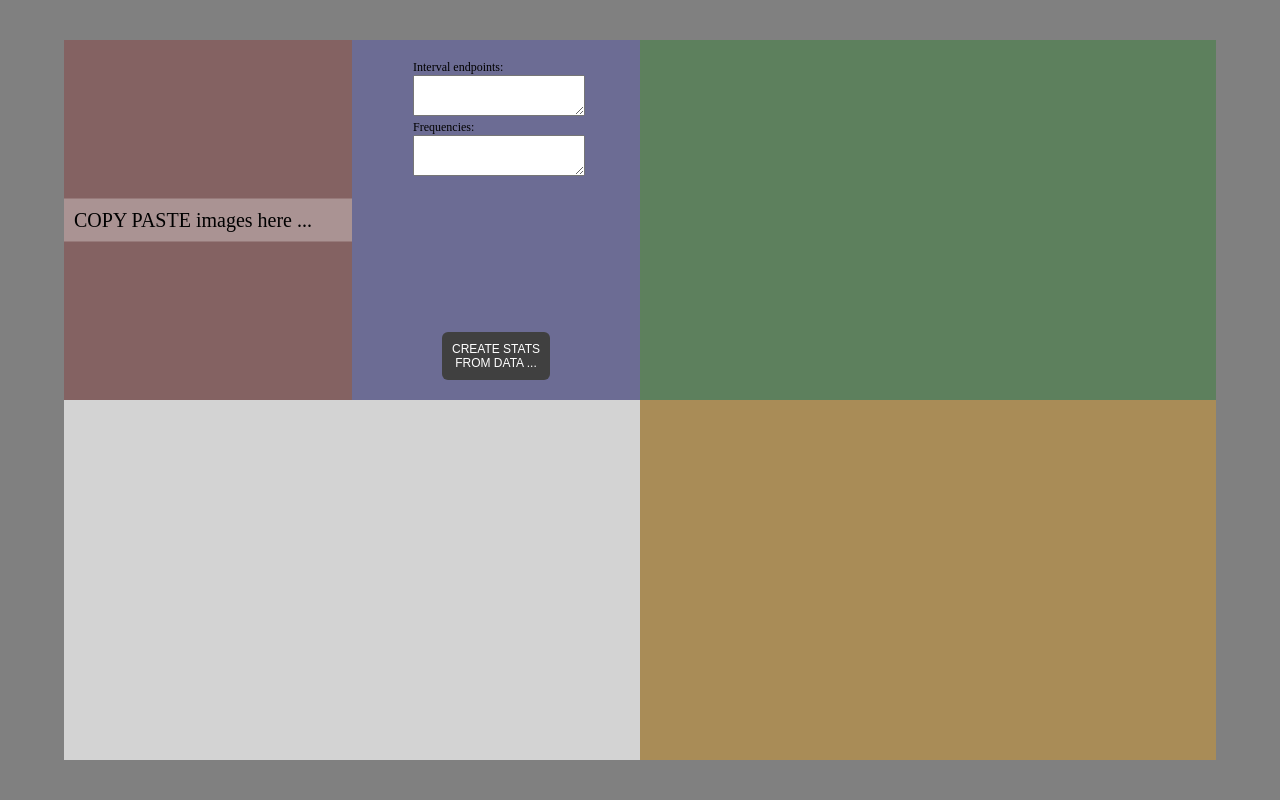
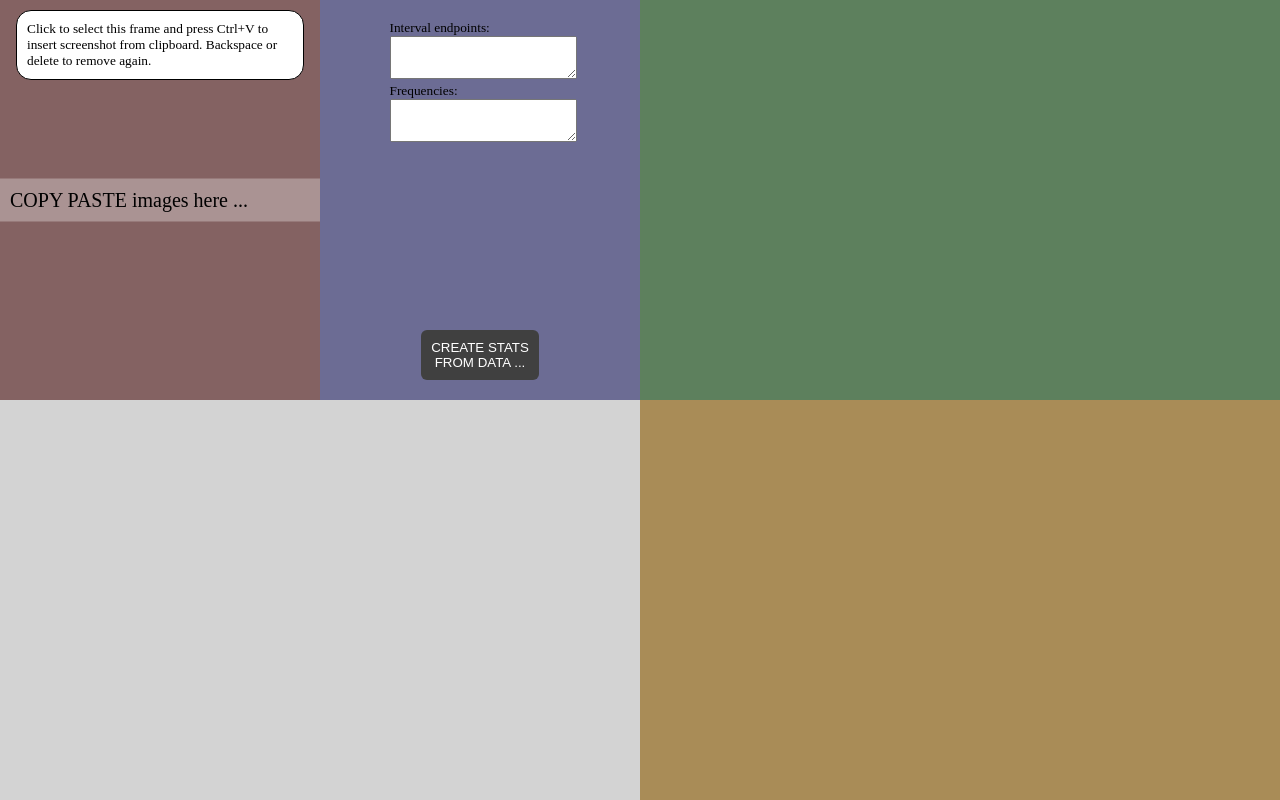
Before and after one commit to eskilwadsholt/descriptive-stats, a plain HTML site: page index.html in a window 1280 px wide. Drawn offline with nearby package versions, Linux system fonts and the light colour scheme.

Commit message:
trying to fit in more of the form

```diff
--- a/css/styles.css
+++ b/css/styles.css
@@ -1,5 +1,5 @@
 * {
-    font-size: 9pt;
+    font-size: 10pt;
 }
 html, body {
     margin: 0;
@@ -14,8 +14,8 @@ body {
 }
 #body-grid {
     display: grid;
-    width: 90%;
-    height: 90%;
+    width: 100%;
+    height: 100%;
     grid-template-columns: repeat(4, 1fr);
     grid-template-rows: 1fr 1fr;
     grid-template-areas:
```
